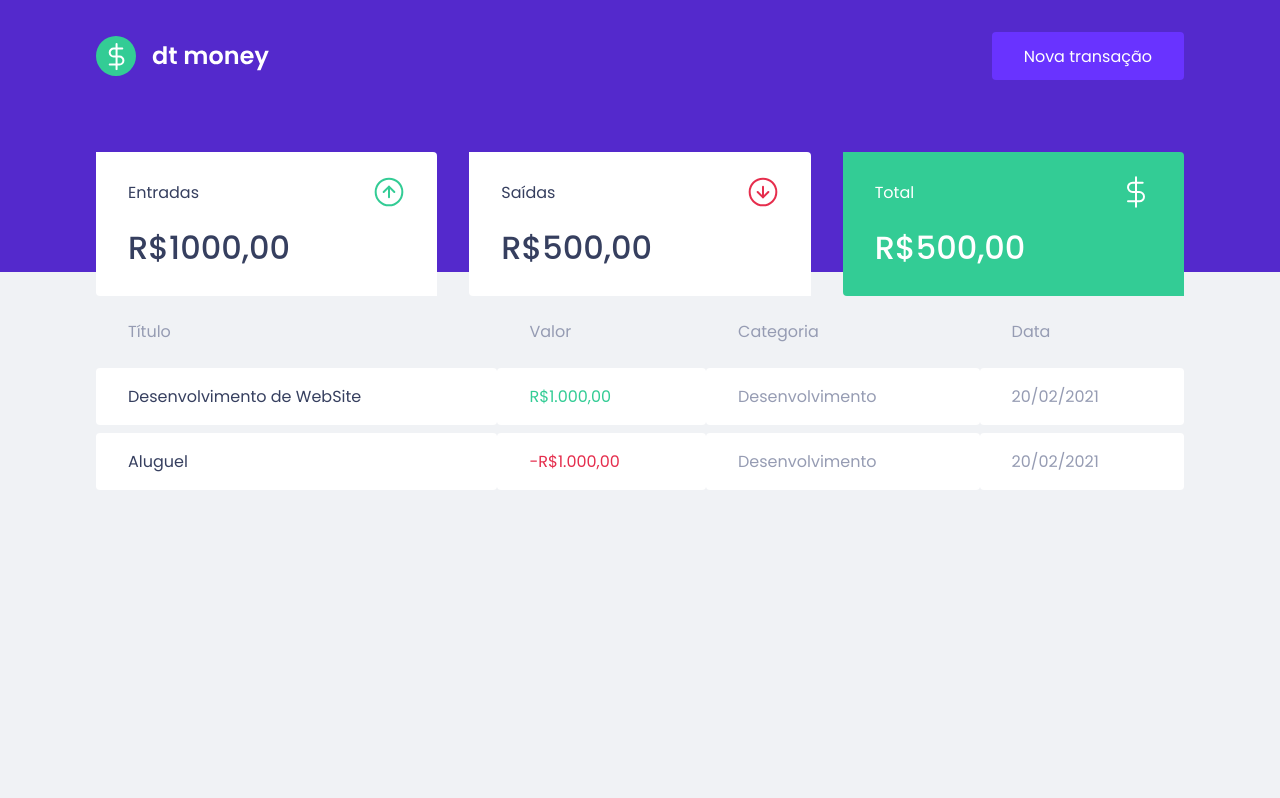
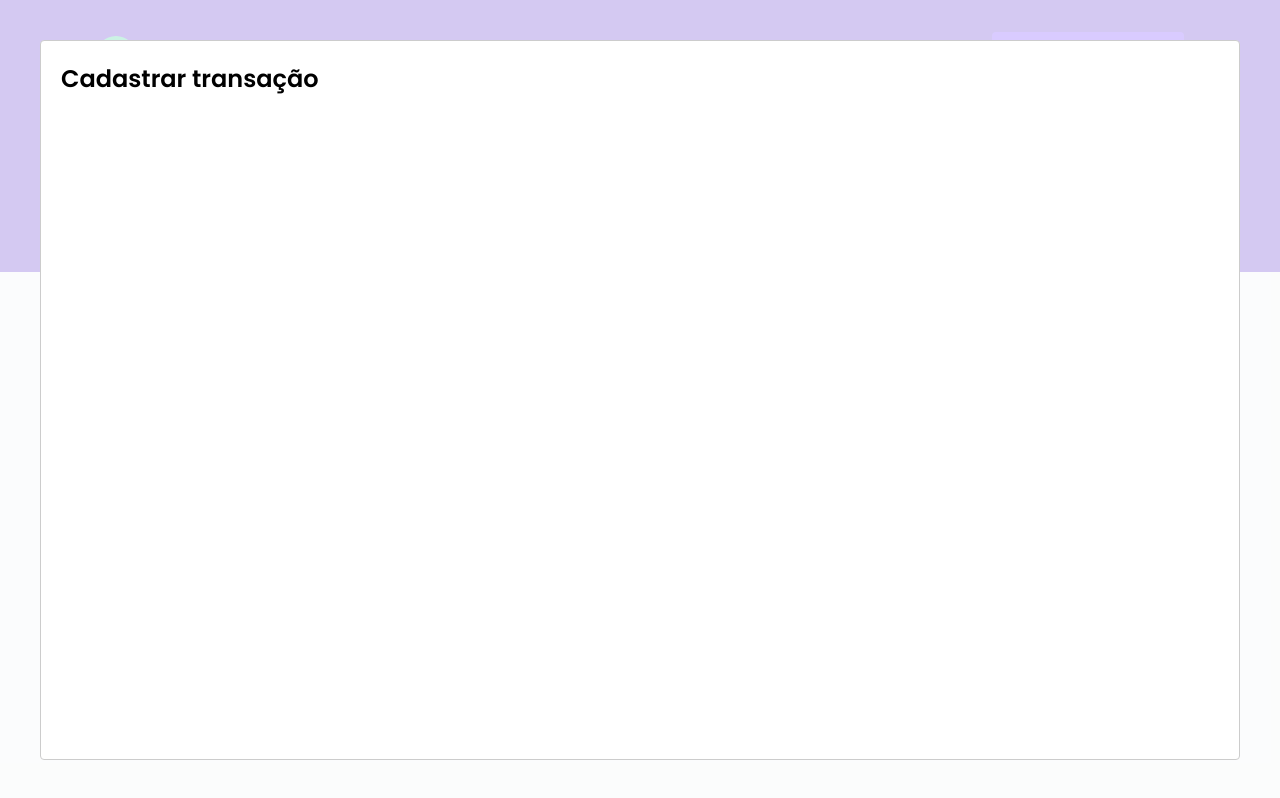
Before and after one commit to gabrikf/dtBank, a React (Create React App) app: page / in a window 1280 px wide. Both pictures are taken after a click on the button "Nova transação". Built offline with nearby package versions, Linux system fonts and the light colour scheme; no server answers; what miragejs would draw is missing.

Commit message:
creating modal

```diff
--- a/package.json
+++ b/package.json
@@ -10,10 +10,12 @@
     "@types/node": "^12.0.0",
     "@types/react": "^17.0.20",
     "@types/react-dom": "^17.0.0",
+    "@types/react-modal": "^3.13.1",
     "axios": "^0.24.0",
     "miragejs": "^0.1.42",
     "react": "^17.0.2",
     "react-dom": "^17.0.2",
+    "react-modal": "^3.14.3",
     "react-scripts": "4.0.3",
     "styled-components": "^5.3.1",
     "typescript": "^4.1.2",
--- a/src/App.tsx
+++ b/src/App.tsx
@@ -1,12 +1,32 @@
+import { useState } from "react";
+import Modal from "react-modal";
 import { Dashboard } from "./components/Dashboard";
 import { Header } from "./components/Header";
 import { GlobalStyle } from "./styles/global";
 
+Modal.setAppElement('#root');
+
 function App() {
+  const [isNewTransactionModalOpen, setIsNewTransactionModalOpen] = useState(false);
+  function handleOpenNewTransactionModal() {
+    setIsNewTransactionModalOpen(true);
+}
+
+function handleCloseNewTransactionModal() {
+    setIsNewTransactionModalOpen(false);
+}
   return (
     <>
-      <Header />
+      <Header onOpenNewTransactionModal={handleOpenNewTransactionModal}/>
       <Dashboard />
+      <Modal
+            isOpen={isNewTransactionModalOpen}
+            onRequestClose={handleCloseNewTransactionModal}
+            >
+                <h2>
+                    Cadastrar transação
+                </h2>
+            </Modal>
       <GlobalStyle />
     </>
   );
--- a/src/components/Header/index.tsx
+++ b/src/components/Header/index.tsx
@@ -1,14 +1,23 @@
 import logoImg from '../../assets/logo.svg'
 import { Container, Content } from './styles'
 
-export function Header(){
+
+type HeaderProps = {
+    onOpenNewTransactionModal: () => void;
+}
+
+export function Header({onOpenNewTransactionModal}: HeaderProps){
+
+
+
     return (
         <Container>
             <Content>
             <img src={logoImg} alt="dt monay" />
-            <button type='button'>
+            <button type='button' onClick={onOpenNewTransactionModal}>
                 Nova transação
             </button>
+
             </Content>
         </Container>
     )
```
Also changed, not shown: 1 other file (tests, documents, lock files or other folders).
